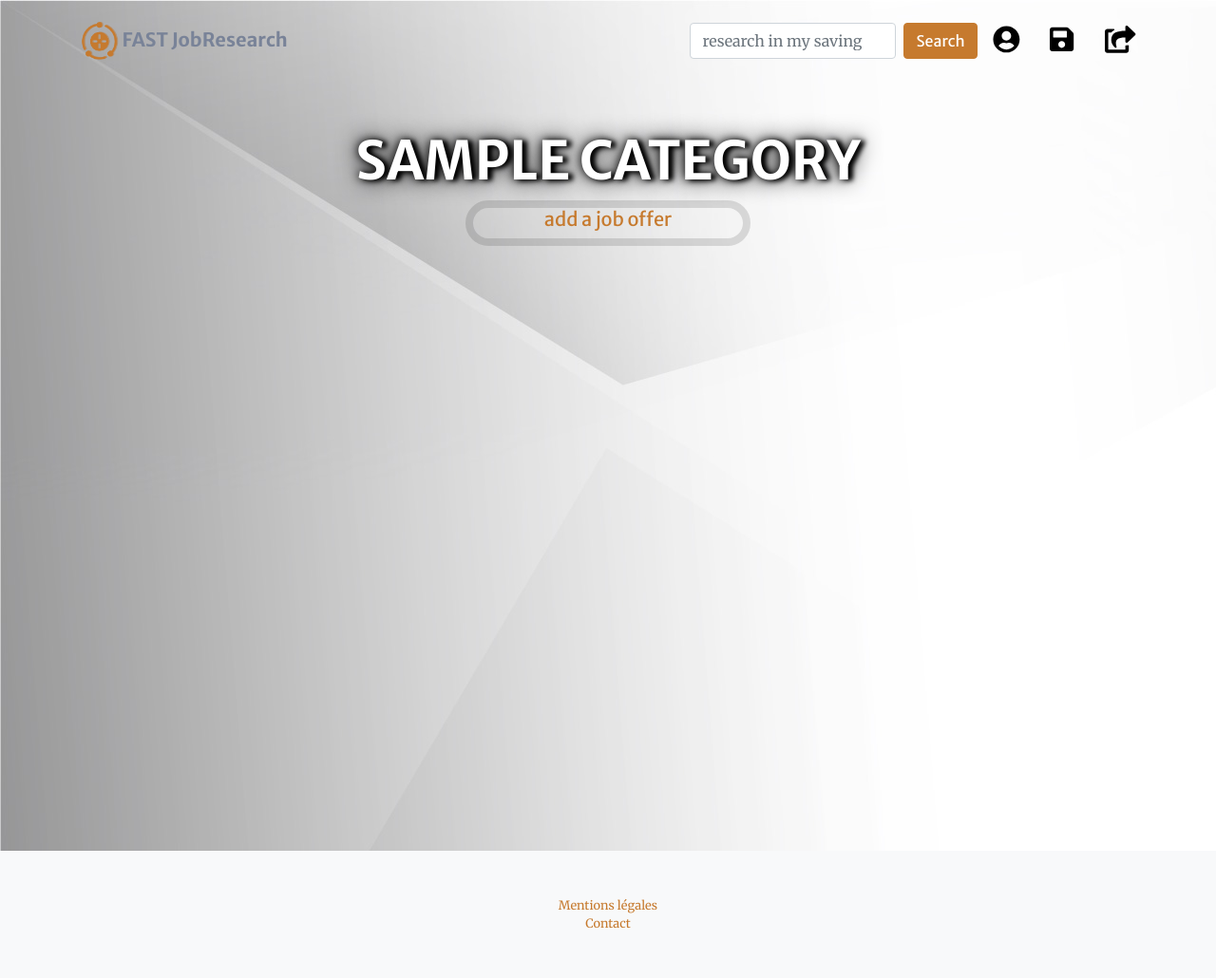
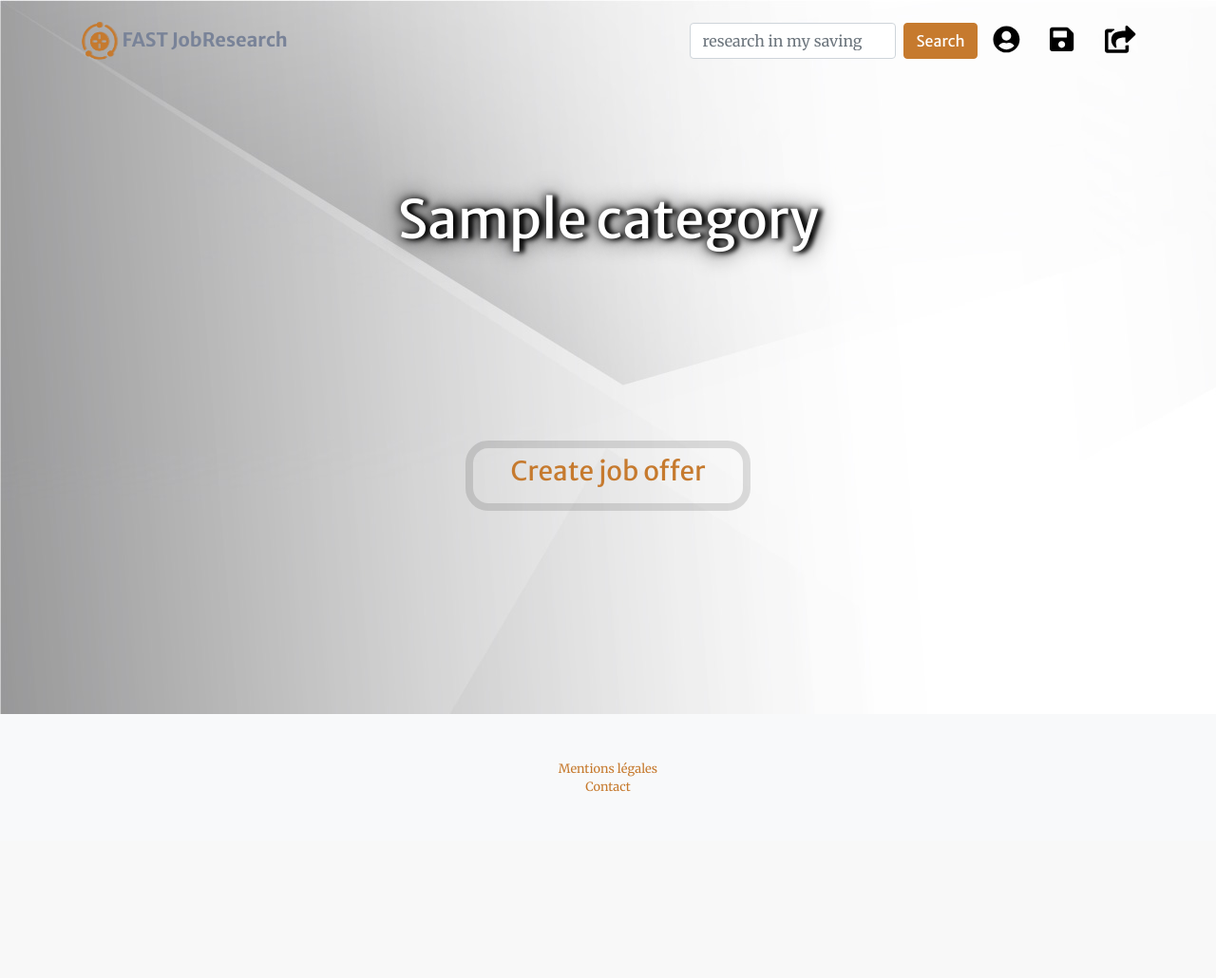
Before and after one commit to MyBhive/JobSearchMonitoring, a Django app: page /enter_category/1/ in a window 1280 px wide. Shown: the whole page at 95% size. After the commit the page ends 834 px from the top, so only its background shows below. Run offline with Django 3.2, Linux system fonts and the light colour scheme; a user stored in the database is signed in; tables that the repository leaves empty hold one stand-in row (values such as "Sample post"); some libraries are stand-ins or nearby versions.

Commit message:
create joboffer

```diff
--- a/templates/pages/enter_category.html
+++ b/templates/pages/enter_category.html
@@ -3,34 +3,57 @@
 {% block title %}Enter Category{% endblock %}
 
 {% block contenu %}
-<header class="masthead">
-  <div class="container my-1">
-      <div class="col-lg-10 mx-auto">
-        <h1 class="d-block text-center text-white text-uppercase font-weight-bold"
-          style="margin-top: 4rem; text-shadow: 5px 1px 5px black, 0 0 25px black, 0 0 10px black;">
-          {{ title }}
-        </h1>
-      </div>
-      <div class="card col-lg-10 mx-auto text-center" style="width:300px; margin-bottom: 4em;">
-        <a href="{% url 'add_job_offer' %}">
-          <h5>add a job offer</h5>
-        </a>
+{% if not basic %}
+<header class="masthead" style="height: 50%; min-height: 50%;">
+  <div class="container h-100">
+      <div class="d-flex justify-content-center h-100">
+          <div class="user_card my-auto" style="width: auto;">
+              <div class="d-flex justify-content-center pb-4 text-white">
+                  <h1 class="d-block text-center mb-5 text-white"
+                  style="margin-top: 4rem; text-shadow: 5px 1px 5px black, 0 0 25px black, 0 0 10px black;">
+                  {{ title }}</h1>
+              </div>
+          </div>
       </div>
   </div>
 </header>
-<section class="my-5">
-  <div class="container">
-    <div class="row h-100">
-      <div class="col-md-6 col-12 d-flex pb-5 pb-md-0 align-items-center">
-
-        </div>
-        <div class="col-md-6 col-12">
-
-        </div>
-      </div>
-      <div class="text-center">
-
+<section class="my-5" style="height: 30%; min-height: 30%;">
+  <div class="card mx-auto align-items-center text-center" style="width:300px; margin: 64px 2px 64px 2px; padding: 0.5rem;">
+    <a href="{% url 'add_job' id_cat %}">
+      <h3>Create job offer</h3>
+    </a>
+  </div>
+</section>
+{% else %}
+<header class="masthead" style="height: 50%; min-height: 50%;">
+  <div class="container h-100">
+      <div class="d-flex justify-content-center h-100">
+          <div class="user_card my-auto" style="width: auto;">
+              <div class="d-flex justify-content-center pb-4 text-white">
+                  <h1 class="d-block text-center mb-5 text-white"
+                  style="margin-top: 4rem; text-shadow: 5px 1px 5px black, 0 0 25px black, 0 0 10px black;">
+                  {{ title }}</h1>
+              </div>
+          </div>
       </div>
   </div>
+</header>
+<section class="my-5" style="height: 30%; min-height: 30%;">
+  <div class="col-lg-10 mx-auto d-flex" style="margin: 64px 2px 64px 2px;">
+      <div class="card mx-auto align-items-center text-center" style="width:300px; margin: 64px 2px 64px 2px; padding: 0.5rem;">
+        <a href="{% url 'job_description' id_cat %}">
+          <h3>See the job offer(s)</h3>
+        </a>
+      </div>
+
+      <div class="card mx-auto align-items-center text-center" style="width:300px; margin: 64px 2px 64px 2px; padding: 0.5rem;">
+        <a href="{% url 'add_job' id_cat %}">
+          <h3>Create job offer</h3>
+        </a>
+      </div>
+
+</div>
 </section>
+
+{% endif %}
 {% endblock %}
```
